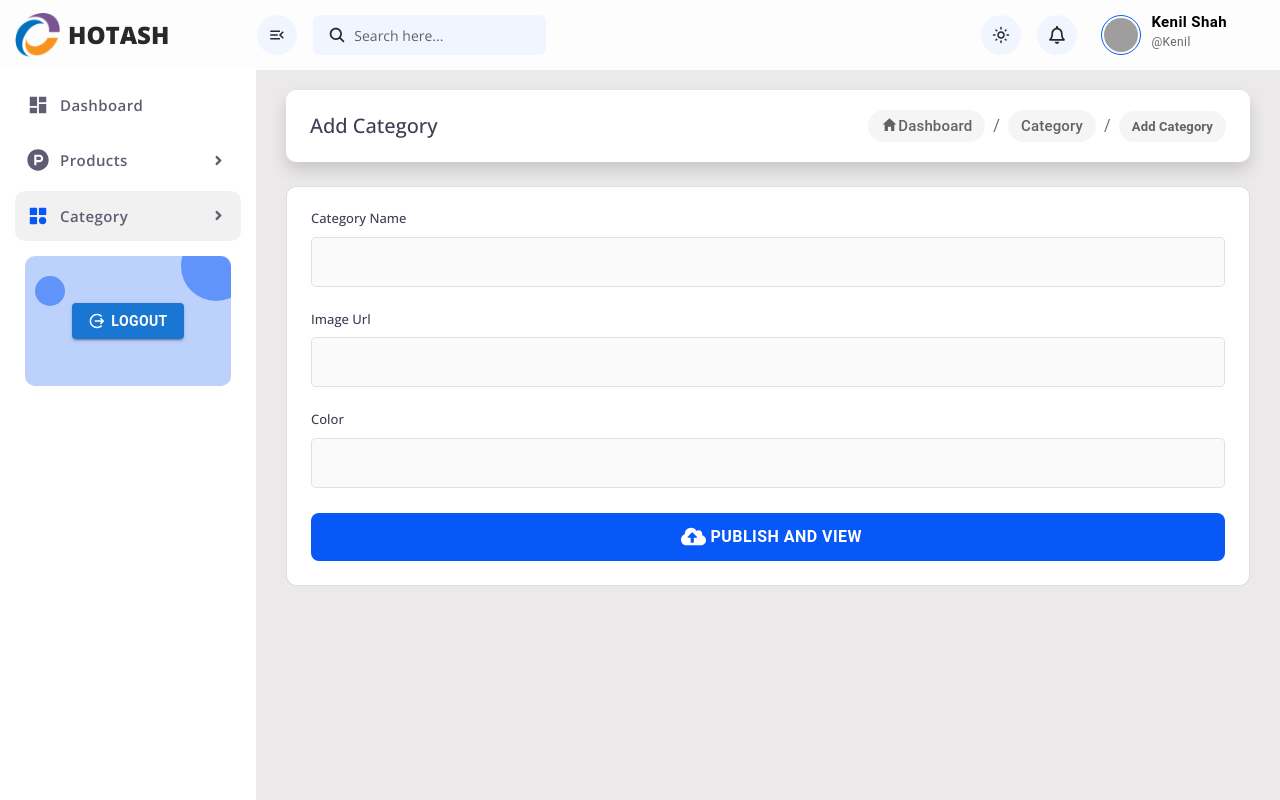
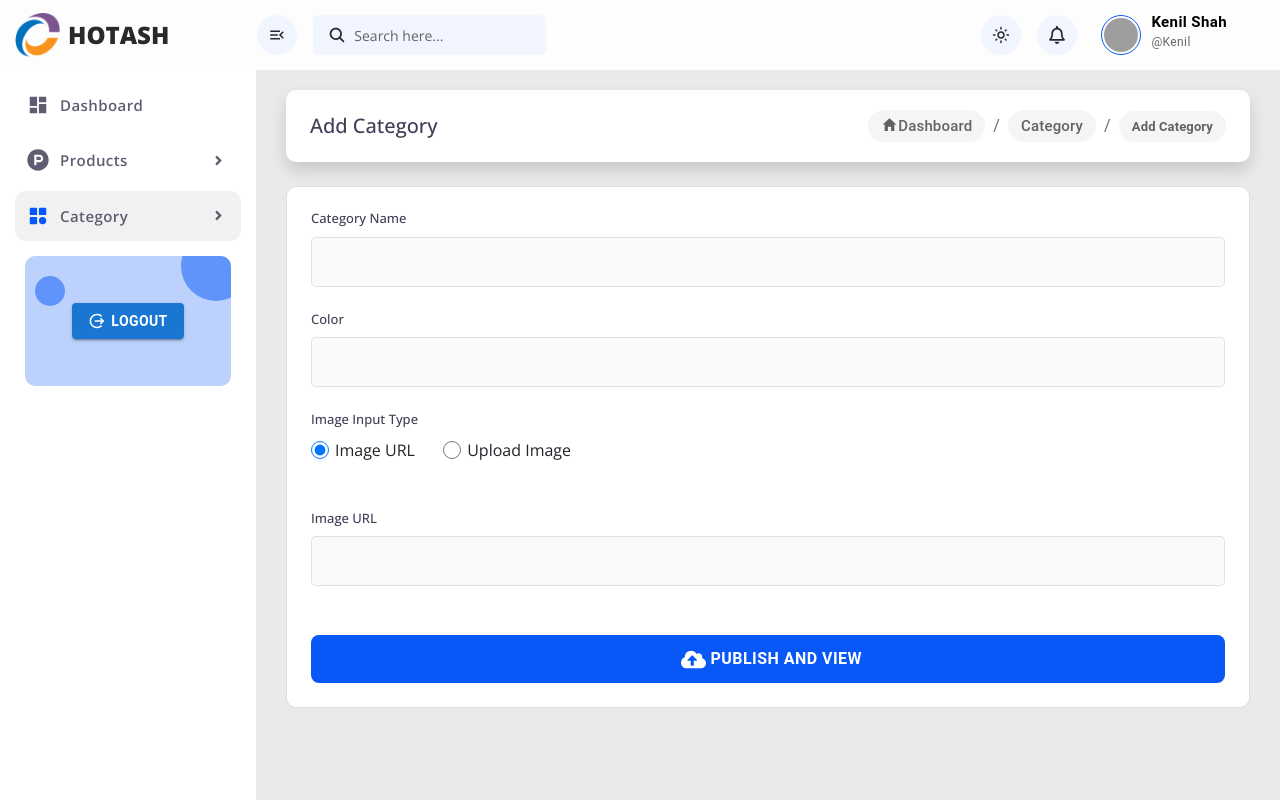
Before and after one commit to shahkenil01/Full-Stack-Project, a React (Create React App) app in the folder admin/: page /category/add in a window 1280 px wide. Built offline with nearby package versions, Linux system fonts and the light colour scheme; no server answers; grey boxes are pictures that could not be loaded.

Commit message:
quick update

```diff
--- a/admin/src/App.css
+++ b/admin/src/App.css
@@ -1140,14 +1140,10 @@ textarea {
   vertical-align: middle;}
 @keyframes spin {
   to {
-    transform: rotate(360deg);
-  }
-}
+    transform: rotate(360deg); }}
 
 #nprogress {
-  pointer-events: none;
-}
-
+  pointer-events: none;}
 #nprogress .bar {
   background: #0858f7 !important;
   height: 5px !important;
@@ -1155,5 +1151,15 @@ textarea {
   z-index: 1031;
   top: 0;
   left: 0;
-  width: 100%;
-}
+  width: 100%;}
+
+.form-group label {
+  display: inline-flex;
+  align-items: center;
+  font-size: 16px;
+  margin-right: 20px;
+  cursor: pointer;}
+.form-group input[type="radio"] {
+  margin-right: 6px;
+  width: 18px;
+  height: 18px;}
--- a/admin/src/pages/CategoryAdd/index.js
+++ b/admin/src/pages/CategoryAdd/index.js
@@ -1,60 +1,76 @@
 import React, { useState } from 'react';
 import { Breadcrumbs, Typography, Link as MuiLink, Button } from '@mui/material';
-import { Link, useNavigate, useLocation } from 'react-router-dom';
+import { Link, useNavigate } from 'react-router-dom';
 import { IoMdHome } from "react-icons/io";
-import { FaCloudUploadAlt } from "react-icons/fa";
+import { FaCloudUploadAlt, FaRegImage } from "react-icons/fa";
+import { IoCloseSharp } from 'react-icons/io5';
+import 'react-lazy-load-image-component/src/effects/blur.css';
 
-import { IoCloseSharp } from 'react-icons/io5';
-import { FaRegImage } from 'react-icons/fa';
-import 'react-lazy-load-image-component/src/effects/blur.css';
 import { postData } from '../../utils/api';
-
 import Toast from "../../components/Toast";
 
-const CategoryAdd =()=>{
-
+const CategoryAdd = () => {
   const navigate = useNavigate();
   const [toast, setToast] = useState(null);
   const [loading, setLoading] = useState(false);
-
+  const [inputType, setInputType] = useState('url');
   const [formFields, setFormFields] = useState({
     name: '',
     images: [],
     color: ''
   });
+  const [imagePreview, setImagePreview] = useState(null);
+  const [uploadedFile, setUploadedFile] = useState(null);
 
   const changeInput = (e) => {
-    setFormFields((prev) => ({
-      ...prev,
-      [e.target.name]: e.target.value
-    }));
+    const { name, value } = e.target;
+    setFormFields((prev) => ({ ...prev, [name]: value }));
   };
 
   const addImgUrl = (e) => {
-    const arr = [];
-    arr.push(e.target.value);
-    setFormFields((prev) => ({
-      ...prev,
-      images: arr
-    }));
+    const url = e.target.value;
+    setFormFields((prev) => ({ ...prev, images: [url] }));
+    setImagePreview(url);
+  };
+
+  const removeImage = () => {
+    setImagePreview(null);
+    setUploadedFile(null);
   };
 
   const addCategory = async (e) => {
     e.preventDefault();
+    const { name, color, images } = formFields;
 
-    if (
-      !formFields.name.trim() ||
-      !formFields.color.trim() ||
-      !formFields.images ||
-      !formFields.images[0]?.trim()
-    ) {
-      setToast({ type: "error", message: "Please fill all the details" });
-      return;
+    if (!name.trim() || !color.trim()) {
+      return setToast({ type: "error", message: "Please fill all the details" });
+    }
+
+    if (inputType === 'url' && (!images[0] || !images[0].trim())) {
+      return setToast({ type: "error", message: "Please provide image URL" });
+    }
+
+    if (inputType === 'file' && !uploadedFile) {
+      return setToast({ type: "error", message: "Please upload an image" });
+    }
+
+    const finalData = { name: name.trim(), color: color.trim(), images: [] };
+
+    if (inputType === 'file') {
+      const toBase64 = file => new Promise((resolve, reject) => {
+        const reader = new FileReader();
+        reader.readAsDataURL(file);
+        reader.onload = () => resolve(reader.result);
+        reader.onerror = reject;
+      });
+      finalData.images = [await toBase64(uploadedFile)];
+    } else {
+      finalData.images = images;
     }
 
     setLoading(true);
-
-    const res = await postData('/api/category/create', formFields);
+    const res = await postData('/api/category/create', finalData);
+    setLoading(false);
 
     if (res?.success) {
       navigate("/category", {
@@ -63,16 +79,18 @@ const CategoryAdd =()=>{
         }
       });
     } else {
-      setToast({ type: "error", message: res?.message === "Category name already exists" ? "Category name already exists!" : res?.message || "Failed to create category." });
+      setToast({
+        type: "error",
+        message: res?.message === "Category name already exists"
+          ? "Category name already exists!"
+          : res?.message || "Failed to create category."
+      });
     }
-    console.log("Post response:", res);
-    setLoading(false);
   };
 
-  return(
+  return (
     <div className="right-content w-100 product-upload">
-
-    {toast && ( <Toast type={toast.type} message={toast.message} onClose={() => setToast(null)}/>)}
+      {toast && <Toast type={toast.type} message={toast.message} onClose={() => setToast(null)} />}
 
       <div className="card shadow border-0 w-100 flex-row p-4 align-items-center justify-content-between mb-4 breadcrumbCard">
         <h5 className="mb-0">Add Category</h5>
@@ -89,63 +107,90 @@ const CategoryAdd =()=>{
         </Breadcrumbs>
       </div>
 
-      <form className='form' onSubmit={addCategory}>
-
+      <form className="form" onSubmit={addCategory}>
         <div className="row">
           <div className="col-md-12">
             <div className="card p-4 mt-0">
               <div className="form-group">
                 <h6>Category Name</h6>
-                <input type="text" name="name" onChange={changeInput}/>
+                <input type="text" name="name" onChange={changeInput} />
               </div>
-              <div className="form-group">
-                <h6>Image Url</h6>
-                <input type="text" name="images" onChange={addImgUrl}/>
-              </div>
+
               <div className="form-group">
                 <h6>Color</h6>
-                <input type="text" name="color" onChange={changeInput}/>
+                <input type="text" name="color" onChange={changeInput} />
               </div>
-              <Button type='submit' className='btn-blue btn-lg btn-big w-100' disabled={loading}>
-                <FaCloudUploadAlt/>
+
+              <div className="form-group">
+                <h6>Image Input Type</h6>
+                <div>
+                  <label>
+                    <input type="radio" name="imageInputType" value="url" checked={inputType === 'url'} onChange={() => {
+                      setInputType('url');
+                      setImagePreview(null);
+                      setUploadedFile(null);
+                    }} /> Image URL
+                  </label>
+                  &nbsp;&nbsp;
+                  <label>
+                    <input type="radio" name="imageInputType" value="file" checked={inputType === 'file'} onChange={() => {
+                      setInputType('file');
+                      setFormFields((prev) => ({ ...prev, images: [] }));
+                    }} /> Upload Image
+                  </label>
+                </div>
+              </div>
+
+              {inputType === 'file' && (
+                <div className="imagesUploadSec mt-3">
+                  <h5 className="mb-4">Upload Image</h5>
+                  <div className="imgUploadBox d-flex align-items-center flex-wrap gap-3">
+                    {imagePreview && (
+                      <div className="uploadBox">
+                        <span className="remove" onClick={removeImage}><IoCloseSharp /></span>
+                        <div className="box">
+                          <img className="w-100" src={imagePreview} alt="preview" />
+                        </div>
+                      </div>
+                    )}
+                    {!imagePreview && (
+                      <div className="uploadBox">
+                        <input type="file" accept="image/*"
+                          onChange={(e) => {
+                            const file = e.target.files[0];
+                            if (file) {
+                              setImagePreview(URL.createObjectURL(file));
+                              setUploadedFile(file);
+                            }
+                          }} />
+                        <div className="info">
+                          <FaRegImage />
+                          <h5>image upload</h5>
+                        </div>
+                      </div>
+                    )}
+                  </div>
+                </div>
+              )}
+
+              {inputType === 'url' && (
+                <div className="form-group mt-3">
+                  <h6>Image URL</h6>
+                  <input type="text" name="images" onChange={addImgUrl} />
+                </div>
+              )}
+
+              <Button type="submit" className="btn-blue btn-lg btn-big w-100 mt-4" disabled={loading}>
+                <FaCloudUploadAlt />
                 &nbsp;
                 {loading ? <span className="dot-loader"></span> : "PUBLISH AND VIEW"}
               </Button>
-
-              {/**<div className='imagesUploadSec'>
-                <h5 class="mb-4">Media And Published</h5>
-                <div className="imgUploadBox d-flex align-items-center">
-                  <div className="uploadBox">
-                    <span className="remove">
-                      <IoCloseSharp/>
-                    </span>
-                    <div className="box">
-                      <span
-                        className="lazy-load-image-background blur lazy-load-image-loaded"
-                        style={{ color: 'transparent', display: 'inline-block' }}>
-                        <img src="https://mironcoder-hotash.netlify.app/images/product/single/01.webp" alt="Product" className="w-100"/>
-                      </span>
-                    </div>
-                  </div>
-                  <div className="uploadBox">
-                    <input type="file" multiple name="images" />
-                    <div className="info">
-                      <FaRegImage/>
-                      <h5>image upload</h5>
-                    </div>
-                  </div>
-                </div>
-                <br/>
-                  <Button type='submit' className='btn-blue btn-lg btn-big w-100'><FaCloudUploadAlt/> &nbsp; PUBLISH AND VIEW </Button>
-              </div>**/}
-
             </div>
           </div>
         </div>
-
       </form>
     </div>
-  )
-}
+  );
+};
 
 export default CategoryAdd;
--- a/admin/src/pages/productUpload/index.js
+++ b/admin/src/pages/productUpload/index.js
@@ -16,6 +16,8 @@ const ProductUpload =()=>{
   const [subcategory, setSubcategory] = useState('');
   const [isFeatured, setIsFeatured] = useState('');
   const [ram, setRam] = useState('');
+  const [weight, setWeight] = useState('');
+  const [size, setSize] = useState('');
 
   const [value, setValue] = useState(0);
 
@@ -143,7 +145,37 @@ const ProductUpload =()=>{
                 </div>
               </div>
               <div class="row">
-                <div class="col-md-4">
+                <div className="col">
+                  <div className='form-group'>
+                    <h6>PRODUCT WEIGHT</h6>
+                    <FormControl size="small" className="w-100">
+                      <CustomDropdown value={weight} onChange={setWeight}
+                        options={[
+                          { value: '', label: 'None' },
+                          { value: '10', label: '15KG' },
+                          { value: '20', label: '5KG' },
+                        ]} placeholder="None" menuPortalTarget={document.body}/>
+                    </FormControl>
+                  </div>
+                </div>
+                <div className="col">
+                  <div className='form-group'>
+                    <h6>PRODUCT SIZE</h6>
+                    <FormControl size="small" className="w-100">
+                      <CustomDropdown value={size} onChange={setSize}
+                        options={[
+                          { value: '', label: 'None' },
+                          { value: '10', label: 'S' },
+                          { value: '20', label: 'M' },
+                          { value: '30', label: 'L' },
+                          { value: '40', label: 'XL' },
+                          { value: '50', label: 'XXL' },
+                          { value: '60', label: 'XXXL' }
+                        ]} placeholder="None" menuPortalTarget={document.body}/>
+                    </FormControl>
+                  </div>
+                </div>
+                <div class="col">
                   <div class="form-group">
                     <h6>RATINGS</h6>
                     <Rating
```
Also changed, not shown: 1 other file (tests, documents, lock files or other folders).
